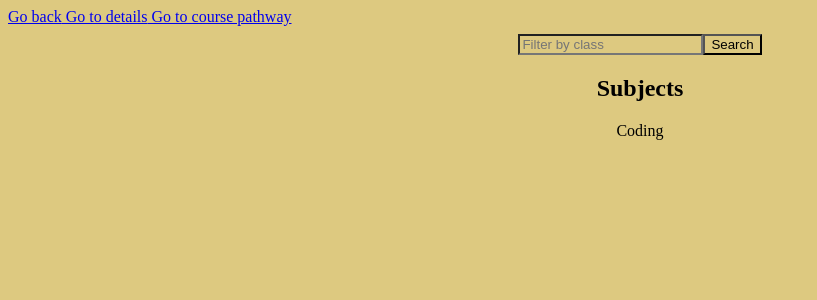
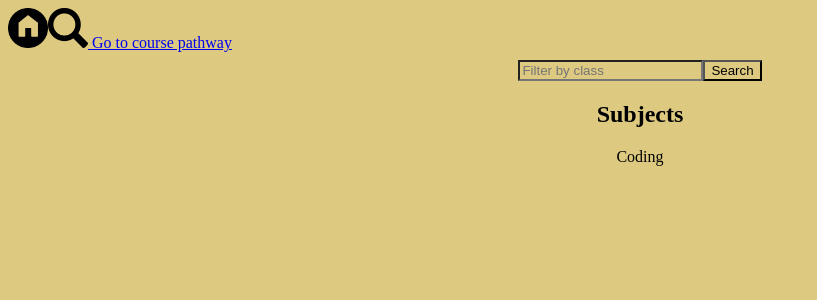
Before and after one commit to Mohi-RateMyClass/CoursePlanner, an Angular app: page /pathway in a window 1280 px wide. Shown: the top 300 px of the page, without its empty margins (0-817 px from the left). Built offline with nearby package versions, Linux system fonts and the light colour scheme.

Commit message:
added images

```diff
--- a/src/app/app.component.html
+++ b/src/app/app.component.html
@@ -1,5 +1,5 @@
 
-<a routerLink = '' routerLinkActive = "active" > Go back</a>
-<a routerLink = "/detail" routerLinkActive = "active"> Go to details</a>
+<a routerLink = '' routerLinkActive = "active" > <img src = "./assets/home.png" height = "40" width = "40"></a>
+<a routerLink = "/detail" routerLinkActive = "active"> <img src = "./assets/search.png" height = "40" width = "40"></a>
 <a routerLink = "/pathway" routerLinkActive = "active"> Go to course pathway</a>
 <router-outlet></router-outlet>
```
Also changed, not shown: src/assets/home.png (added), src/assets/search.png (added).
